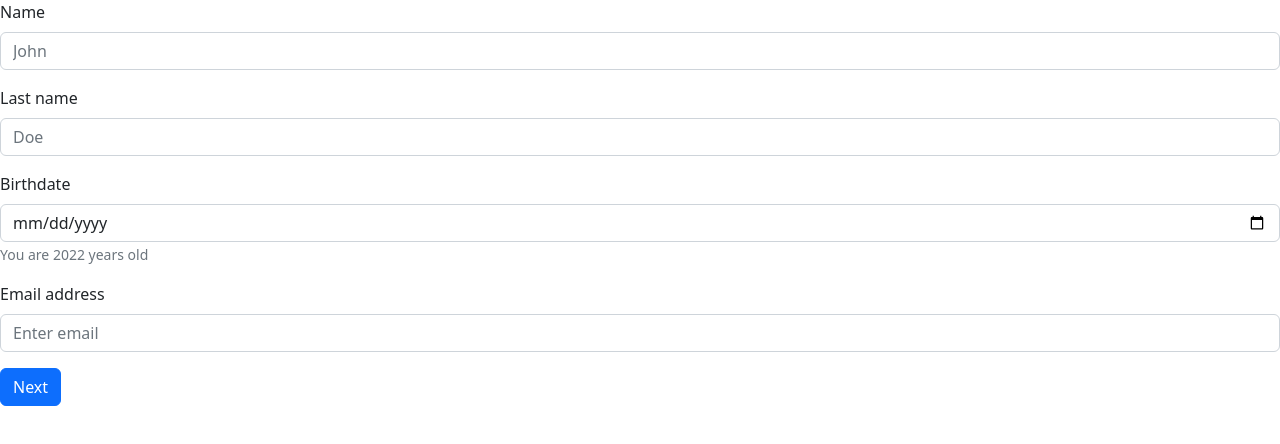
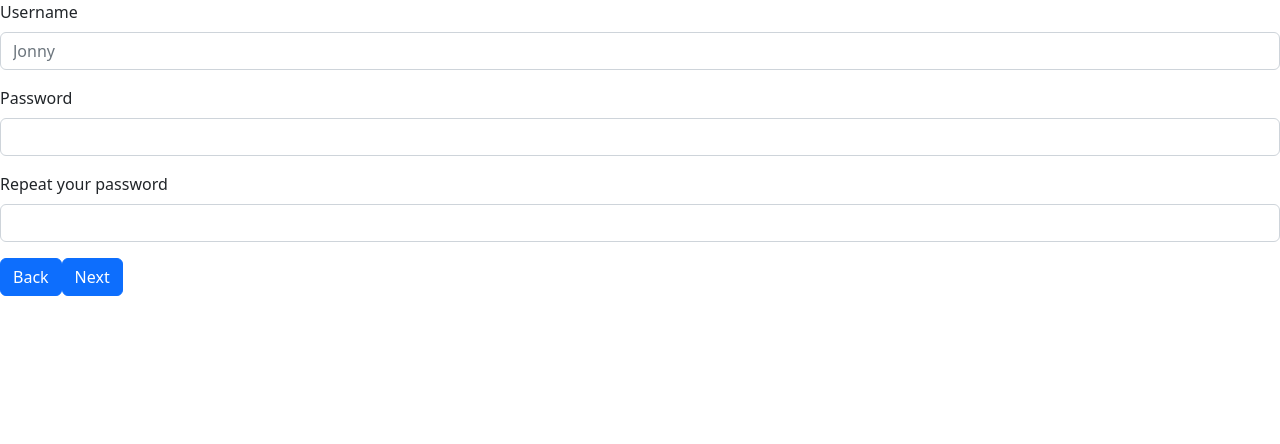
Before and after one commit to xfontr/202207-w8ch1-xifre-font, a React (Create React App) app: page / in a window 1280 px wide. Both pictures are taken after a click on the button "Next". Shown: the top 444 px of the page. Built offline with nearby package versions, Linux system fonts and the light colour scheme.

Commit message:
Tested stage 2 form

```diff
--- a/src/components/SignForm/SignForm.tsx
+++ b/src/components/SignForm/SignForm.tsx
@@ -7,10 +7,38 @@ const initialFormState = {
   lastName: "",
   date: "",
   email: "",
+  username: "",
+  password: "",
+  passwordRepeat: "",
 };
+
+interface PasswordProps {
+  action: (event: React.ChangeEvent<HTMLInputElement>) => any;
+  value: string;
+  label: string;
+}
+
+const PasswordInput = ({
+  action,
+  value,
+  label,
+}: PasswordProps): JSX.Element => (
+  <Form.Group className="mb-3" controlId="formBasicPassword">
+    <Form.Label>{label}</Form.Label>
+    <Form.Control
+      type="password"
+      name={label === "Password" ? "password" : "passwordRepeat"}
+      value={value}
+      onChange={(event) => {
+        action(event as React.ChangeEvent<HTMLInputElement>);
+      }}
+    />
+  </Form.Group>
+);
 
 const SignForm = (): JSX.Element => {
   const [userData, setUserData] = useState(initialFormState);
+  const [stage, setStage] = useState(0);
 
   const handleChange = (event: React.ChangeEvent<HTMLInputElement>) => {
     setUserData({
@@ -22,6 +50,8 @@ const SignForm = (): JSX.Element => {
   const getAge = (): number =>
     new Date().getFullYear() - +userData.date.slice(0, 4);
 
+  switch (stage) {
+    case 0:
       return (
         <Form>
           <Form.Group className="mb-3" controlId="formBasicText">
@@ -79,11 +109,68 @@ const SignForm = (): JSX.Element => {
             />
           </Form.Group>
 
-      <Button variant="primary" type="button">
+          <Button
+            variant="primary"
+            type="button"
+            onClick={() => {
+              setStage(1);
+            }}
+          >
             Next
           </Button>
         </Form>
       );
+    case 1:
+      return (
+        <Form>
+          <Form.Group className="mb-3" controlId="formBasicText">
+            <Form.Label>Username</Form.Label>
+            <Form.Control
+              type="text"
+              placeholder="Jonny"
+              name="username"
+              value={userData.username}
+              onChange={(event) => {
+                handleChange(event as React.ChangeEvent<HTMLInputElement>);
+              }}
+            />
+          </Form.Group>
+
+          <PasswordInput
+            action={handleChange}
+            value={userData.password}
+            label={"Password"}
+          />
+
+          <PasswordInput
+            action={handleChange}
+            value={userData.passwordRepeat}
+            label={"Repeat your password"}
+          />
+
+          <Button
+            variant="primary"
+            type="button"
+            onClick={() => {
+              setStage(0);
+            }}
+          >
+            Back
+          </Button>
+          <Button
+            variant="primary"
+            type="button"
+            onClick={() => {
+              setStage(2);
+            }}
+          >
+            Next
+          </Button>
+        </Form>
+      );
+    default:
+      return <>Hello</>;
+  }
 };
 
 export default SignForm;
--- a/src/index.tsx
+++ b/src/index.tsx
@@ -1,4 +1,3 @@
-import React from "react";
 import ReactDOM from "react-dom/client";
 import "./index.css";
 import App from "./App";
```
Also changed, not shown: 1 other file (tests, documents, lock files or other folders). Lines whose indentation alone changed are shown as unchanged.
